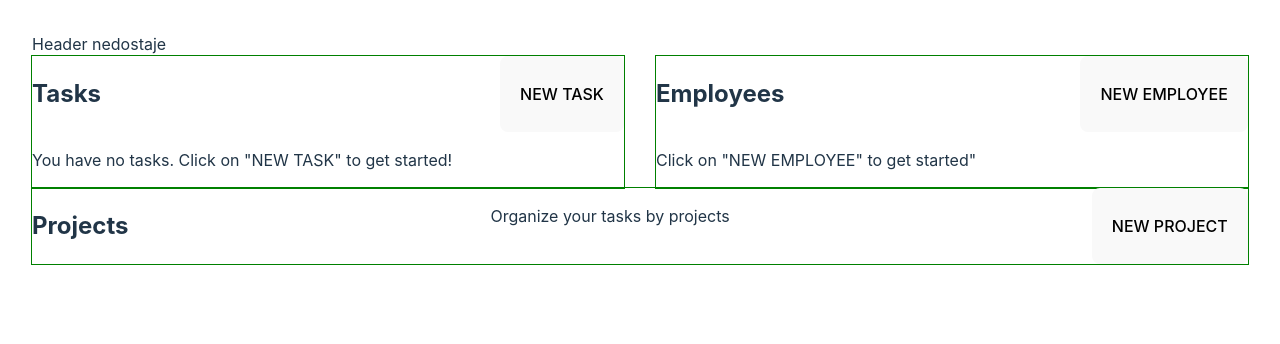
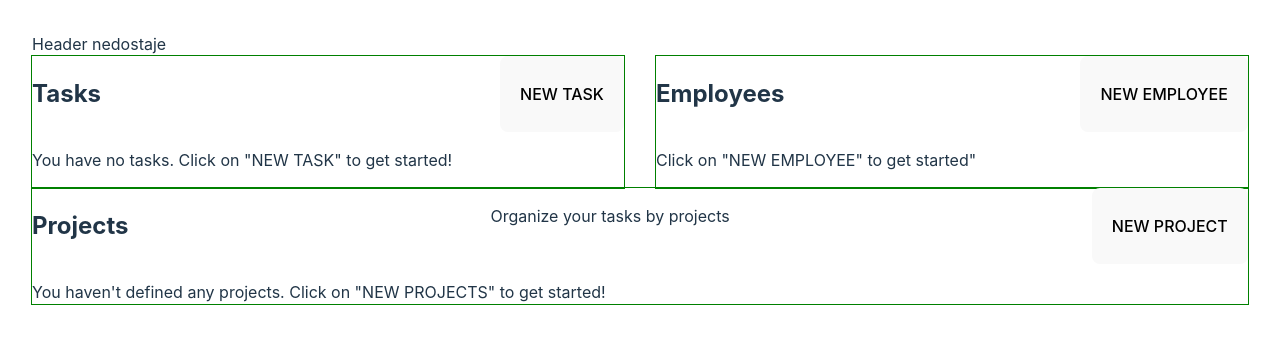
Before and after one commit to vglumac/prime-holding-internship, a React (Vite) app: page / in a window 1280 px wide. Shown: the top 344 px of the page. Built offline with nearby package versions, Linux system fonts and the light colour scheme.

Commit message:
fix-project-assignment

```diff
--- a/package.json
+++ b/package.json
@@ -11,7 +11,8 @@
   "dependencies": {
     "nanoid": "^4.0.1",
     "react": "^18.2.0",
-    "react-dom": "^18.2.0"
+    "react-dom": "^18.2.0",
+    "react-select": "^5.7.0"
   },
   "devDependencies": {
     "@types/react": "^18.0.27",
--- a/src/App.jsx
+++ b/src/App.jsx
@@ -17,6 +17,7 @@ function App() {
   const [addProject, setAddProject] = useState(false);
   const [activeTask, setActiveTask] = useState(null);
   const [activeEmployee, setActiveEmployee] = useState(null);
+  const [activeProject, setActiveProject] = useState(null);
   const [confirmDeleteModal, setConfirmDeleteModal] = useState(null);
 
   useEffect(() => {
@@ -25,30 +26,58 @@ function App() {
     localStorage.setItem('projects', JSON.stringify(projects));
   }, [tasks, employees, projects])
 
-  console.log(tasks)
   //Update number of assigned tasks
+  //Update number of completed tasks in project
 
   useEffect(() => {
     setEmployees(prevEmployees => {
       return prevEmployees.map(prevEmployee => {
         let taskNum = 0;
+        let completedNum = 0;
         tasks.forEach(task => {
-          if (task.assignedTo.assigneeId === prevEmployee.id) {
+          if (task.assignedTo === prevEmployee.id) {
+            if (task.isCompleted) {
+              completedNum += 1;
+            }
             taskNum += 1;
           }
         })
         return {
           ...prevEmployee,
-          numOfAssignedTasks: taskNum
+          numOfAssignedTasks: taskNum,
+          numOfCompletedTasks: completedNum
         }
+      })
+    })
+    setProjects(prevProjects => {
+      return prevProjects.map(prevProject => {
+        if (prevProject.tasks.length > 0) {
+          return {
+            ...prevProject,
+            tasks: prevProject.tasks.map(projectTask => {
+              let isTaskCompleted = false;
+              tasks.forEach(task => {
+                if (task.id === projectTask.value) {
+                  isTaskCompleted = task.isCompleted;
+                }
+              })
+              return {
+                ...projectTask,
+                isCompleted: isTaskCompleted
+              }
+            }),
+            numOfCompletedTasks: prevProject.tasks.filter(task => task.isCompleted).length //radi tek pri sledecem renderu
+          }
+        }
+        return prevProject
       })
     })
   }, [tasks])
 
   function createNewTask(newTaskData) {
     const newTask = {
+      ...newTaskData,
       id: nanoid(),
-      ...newTaskData,
       isOpened: false
     }
     setTasks(prevTasks => [...prevTasks, newTask])
@@ -57,8 +86,8 @@ function App() {
 
   function createNewEmployee(newEmployeeData) {
     const newEmployee = {
+      ...newEmployeeData,
       id: nanoid(),
-      ...newEmployeeData,
       numOfAssignedTasks: 0,
       numOfCompletedTasks: 0,
       isOpened: false
@@ -68,19 +97,19 @@ function App() {
 
   function createNewProject(newProjectData) {
     const newProject = {
+      ...newProjectData,
       id: nanoid(),
-      ...newProjectData,
-      numOfAssignedTasks: 0,
-      numOfCompletedTasks: 0,
+      numOfAssignedTasks: newProjectData.tasks.length,
+      numOfCompletedTasks: newProjectData.tasks.length > 0 ? newProjectData.tasks.filter(task => task.isCompleted).length : 0,
       isOpened: false
     }
     setProjects(prevProjects => [...prevProjects, newProject])
   }
 
-  function updateTask(updatedTask, updatedTaskId) {
+  function updateTask(updatedTask) {
     setTasks(prevTasks => {
       return prevTasks.map(task => {
-        if (updatedTaskId === task.id) {
+        if (updatedTask.id === task.id) {
           return {
             ...task,
             title: updatedTask.title,
@@ -96,11 +125,12 @@ function App() {
     setActiveTask(null)
   }
 
-  function updateEmployee(updatedEmployee, updatedEmployeeId) {
+  function updateEmployee(updatedEmployee) {
     setEmployees(prevEmployees => {
       return prevEmployees.map(employee => {
-        if (updatedEmployeeId === employee.id) {
+        if (updatedEmployee.id === employee.id) {
           return {
+            ...employee,
             name: updatedEmployee.name,
             email: updatedEmployee.email,
             phone: updatedEmployee.phone,
@@ -113,6 +143,26 @@ function App() {
     })
     setActiveEmployee(null);
   }
+  console.log(projects)
+
+  function updateProject(updatedProject) {
+    setProjects(prevProjects => {
+      return prevProjects.map(project => {
+        if (updatedProject.id === project.id) {
+          return {
+            ...project,
+            title: updatedProject.title,
+            description: updatedProject.description,
+            tasks: updatedProject.tasks,
+            numOfAssignedTasks: updatedProject.tasks.length,
+            numOfCompletedTasks: updatedProject.tasks.filter(task => task.isCompleted).length
+          }
+        }
+        return project;
+      })
+    })
+    setActiveProject(null)
+  }
 
   function deleteTask(taskId) {
     setTasks(prevTasks => prevTasks.filter(task => task.id !== taskId));
@@ -122,6 +172,11 @@ function App() {
   function deleteEmployee(employeeId) {
     setEmployees(prevEmployees => prevEmployees.filter(employee => employee.id !== employeeId));
     setConfirmDeleteModal(null);
+  }
+
+  function deleteProject(projectId) {
+    setProjects(prevProjects => prevProjects.filter(project => project.id !== projectId));
+    setConfirmDeleteModal(null)
   }
 
   function openTask(taskID) {
@@ -148,6 +203,20 @@ function App() {
           }
         }
         return employee;
+      })
+    })
+  }
+
+  function openProject(projectId) {
+    setProjects(prevProjects => {
+      return prevProjects.map(project => {
+        if (projectId === project.id) {
+          return {
+            ...project,
+            isOpened: !project.isOpened
+          }
+        }
+        return project;
       })
     })
   }
@@ -200,11 +269,21 @@ function App() {
         <div className="section-header">
           <h2>Projects</h2>
           <p>Organize your tasks by projects</p>
-          <button onClick={() => setAddEmployee(true)}>NEW PROJECT</button>
+          <button onClick={() => setAddProject(true)}>NEW PROJECT</button>
         </div>
         <Projects
           projects={projects}
-          tasks={tasks.map(task => task.title)}
+          tasks={tasks}
+          addProject={addProject}
+          setAddProject={setAddProject}
+          createNewProject={createNewProject}
+          updateProject={updateProject}
+          deleteProject={deleteProject}
+          activeProject={activeProject}
+          setActiveProject={setActiveProject}
+          confirmDeleteModal={confirmDeleteModal}
+          setConfirmDeleteModal={setConfirmDeleteModal}
+          openProject={openProject}
         />
       </section>
     </>
--- a/src/assets/EmployeeForm.jsx
+++ b/src/assets/EmployeeForm.jsx
@@ -3,6 +3,7 @@ import { useState } from 'react'
 
 export default function EmployeeForm(props) {
     const [employee, setEmployee] = useState({
+        id: props.employeeData ? props.employeeData.id : '',
         name: props.employeeData ? props.employeeData.name : '',
         email: props.employeeData ? props.employeeData.email : '',
         phone: props.employeeData ? props.employeeData.phone : '',
--- a/src/assets/Projects.jsx
+++ b/src/assets/Projects.jsx
@@ -1,10 +1,77 @@
+import React from 'react';
+import DeleteModal from './DeleteModal';
 import ProjectForm from './ProjectForm'
 
 export default function Projects(props) {
+    const isDeleting = (project) => props.confirmDeleteModal && props.confirmDeleteModal.type === 'delete' && props.confirmDeleteModal.id === project.id;
+    const isUpdating = (project) => props.activeProject && props.activeProject.type === 'updating' && props.activeProject.id === project.id;
+    const classIcon = (project) => project.isOpened ? "icon-circle-up" : "icon-circle-down";
+
+    function toggleShowProject(project) {
+        props.openProject(project.id);
+    }
+
+    function handleDeleteClick(project) {
+        props.setConfirmDeleteModal({ id: project.id, type: 'delete' })
+    }
+
+    function handleUpdateClick(project) {
+        props.setActiveProject({ id: project.id, type: 'updating' })
+    }
+
+    function getTasks(project) {
+        if (project.tasks.length > 0) {
+            return (
+                <ul>
+                    {project.tasks.map(task => <li>{task.label}</li>)}
+                </ul>
+            )
+        }
+        return project.tasks.label
+    }
+
+    const displayProjects = props.projects.map(project => (
+        <div key={project.id}>
+            <div className="item-header">
+                <h4>{project.title}</h4>
+                <span onClick={() => toggleShowProject(project)} className={classIcon(project)}></span>
+            </div>
+            {!isUpdating(project) && project.isOpened &&
+                <div>
+                    <div>Description: {project.description}</div>
+
+                    <div>Tasks: {getTasks(project)}</div>
+                    <div>Completed: {Math.floor(project.numOfCompletedTasks / project.numOfAssignedTasks * 100)} %</div>
+                    <button onClick={() => handleUpdateClick(project)}><span className="icon-icon-edit"></span> Edit</button>
+                    <button onClick={() => handleDeleteClick(project)}><span className="icon-icon-delete"></span> Delete</button>
+                </div>}
+            {isUpdating(project) &&
+                <div>
+                    <ProjectForm
+                        projectData={project}
+                        tasks={props.tasks}
+                        updateProject={props.updateProject}
+                        setActiveProject={props.setActiveProject}
+                    />
+                </div>}
+            {isDeleting(project) &&
+                <DeleteModal
+                    id={project.id}
+                    closeModal={() => props.setConfirmDeleteModal(null)}
+                    confirmDelete={props.deleteProject}
+                />}
+        </div>
+    ))
+
     return (
         <>
-            {props.projects.map(project => <p>{project.title}</p>)}
-            {/* <ProjectForm tasks={props.tasks} /> */}
+            {props.projects.length > 0 ? displayProjects : <p>You haven't defined any projects. Click on "NEW PROJECTS" to get started!</p>}
+            {props.addProject &&
+                <ProjectForm
+                    tasks={props.tasks}
+                    setAddProject={props.setAddProject}
+                    createNewProject={props.createNewProject}
+                />}
         </>
     )
 }
--- a/src/assets/Tasks.jsx
+++ b/src/assets/Tasks.jsx
@@ -34,6 +34,7 @@ export default function Tasks(props) {
         <div key={task.id}>
             <div className="item-header">
                 <h4>{task.title}</h4>
+                {task.assignedTo === '' && <span>Not assigned!</span>}
                 <span onClick={() => toggleShowTask(task)} className={classIcon(task)}></span>
             </div>
             {!isUpdating(task) && task.isOpened &&
@@ -41,7 +42,7 @@ export default function Tasks(props) {
                     <div>Description: {task.description}</div>
                     <div>Due date: {task.dueDate}</div>
                     <div>Assigned to: {getAssignedToName(task)}</div>
-                    <div>Completed: {task.completed ? "Yes" : "No"}</div>
+                    <div>Completed: {task.isCompleted ? "Yes" : "No"}</div>
                     <button onClick={() => handleUpdateClick(task)}><span className="icon-icon-edit"></span> Edit</button>
                     <button onClick={() => handleDeleteClick(task)}><span className="icon-icon-delete"></span> Delete</button>
                 </div>}
```
Also changed, not shown: src/assets/ProjectForm.jsx (+43 -27 lines), src/assets/TaskForm.jsx (+8 -6 lines), 1 other file (tests, documents, lock files or other folders).
